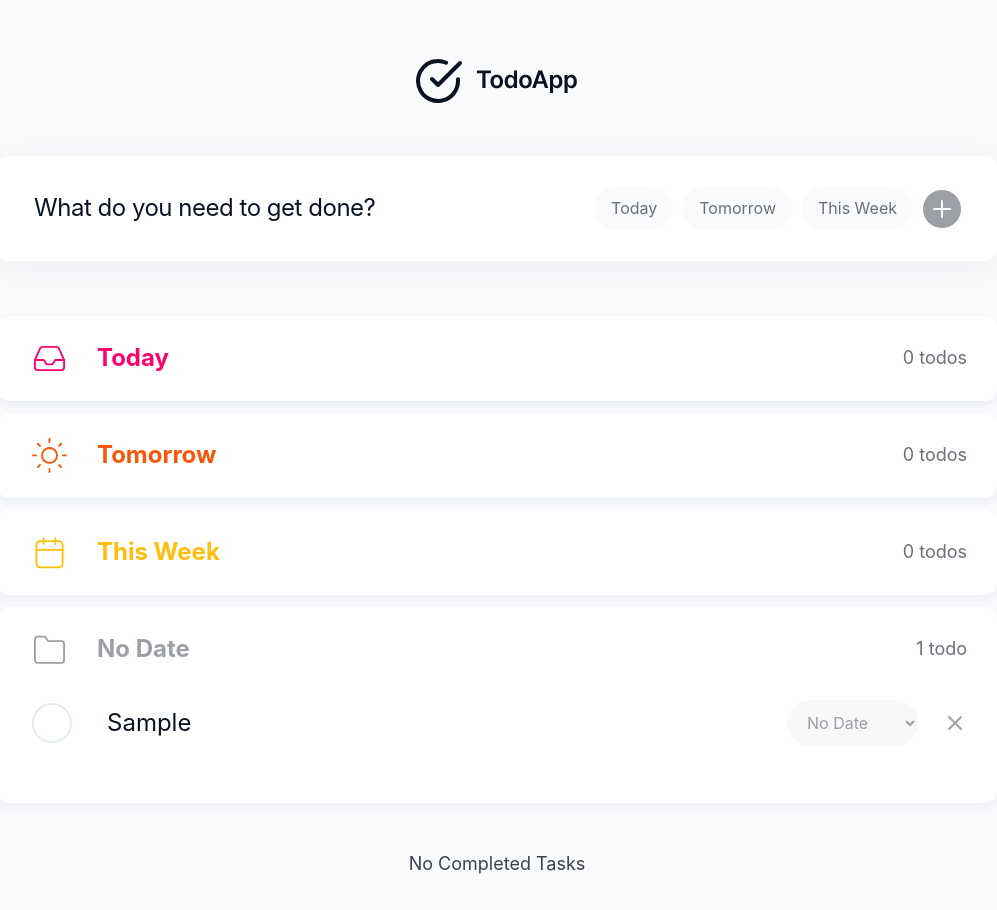
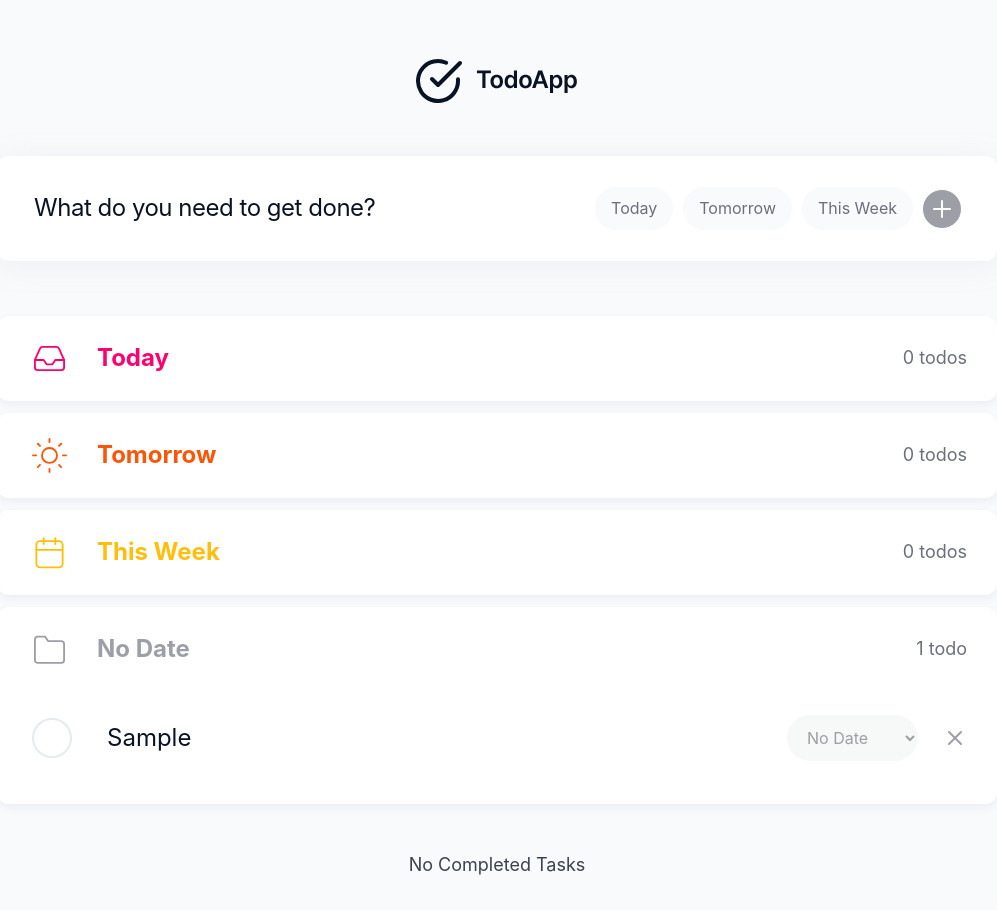
Before and after one commit to djsaun/Todo-Application, a React (Create React App) app: page / in a window 1280 px wide. Both pictures are taken after typing "Sample" into the empty fields and a click on the button "Add Todo". Shown: the top 910 px of the page, without its empty margins (143-1140 px from the left). Built offline with nearby package versions, Linux system fonts and the light colour scheme.

Commit message:
Add application demo link to README; Update todo styling

```diff
--- a/src/components/Todo.js
+++ b/src/components/Todo.js
@@ -44,6 +44,7 @@ const Todo = props => {
 }
 
 const TodoItem = styled.div`
+  margin-top: 30px;
   padding: 18px 0;
   display: flex;
   justify-content: space-between;
@@ -112,6 +113,7 @@ const Icon = styled.div`
 `;
 
 const Text = styled.p`
+  margin: 0;
   font-size: 24px;
   color: ${props => props.theme.givelifyTheme.colors.gray900};
 `;
```
Also changed, not shown: 1 other file (tests, documents, lock files or other folders).
